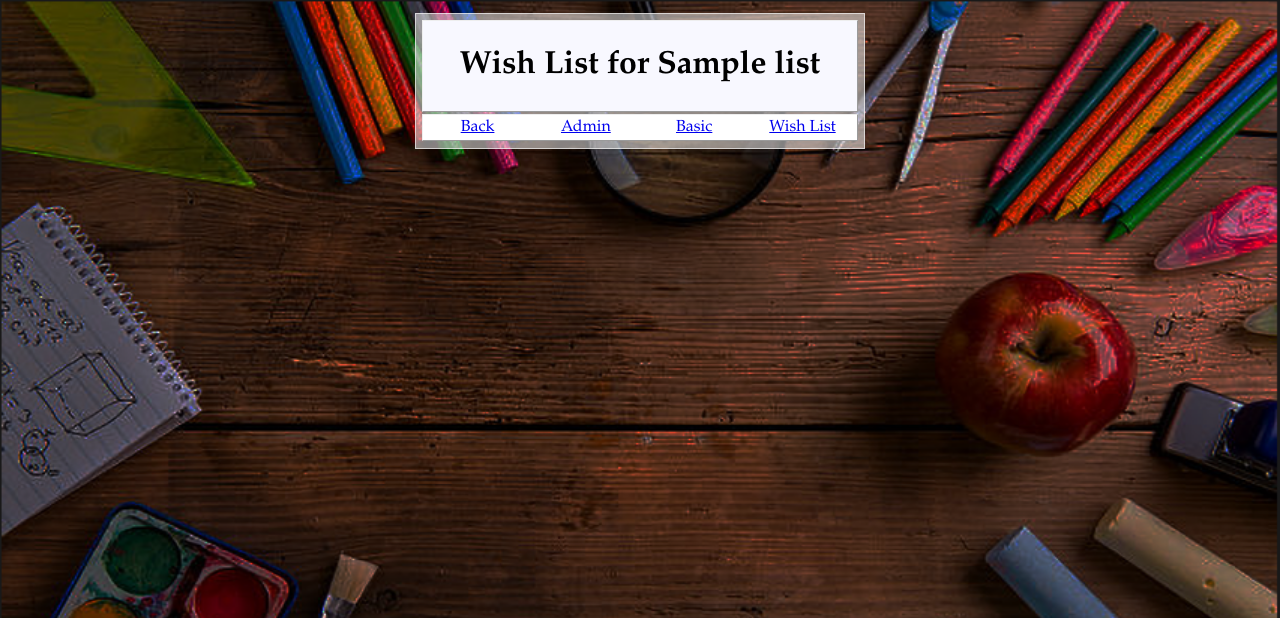
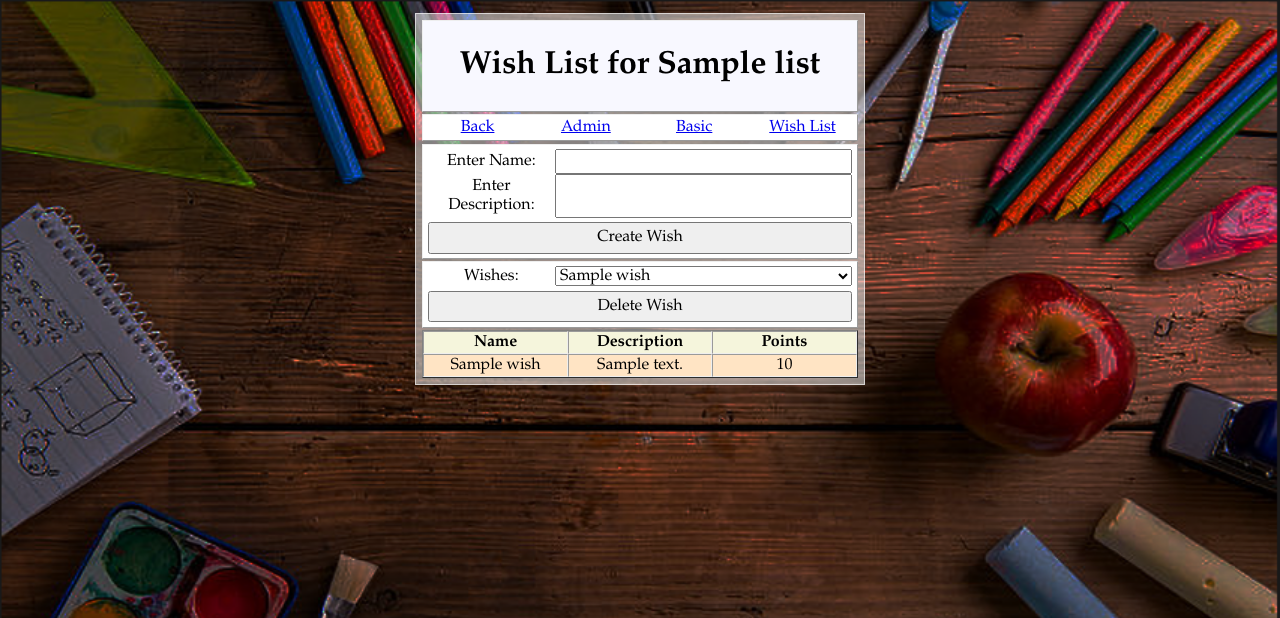
Before and after one commit to gguerini129/chores-tasks, a Flask app: page /tasklist/1/wishlist in a window 1280 px wide. Shown: the top 618 px of the page. Run offline with Flask 2, Linux system fonts and the light colour scheme; the visitor is signed in with stand-in values (Sample User, id 1); tables that the repository leaves empty hold one stand-in row (values such as "Sample post"); some libraries are stand-ins or nearby versions.

Commit message:
Added wish list page, add wish, delete wish

```diff
--- a/main.py
+++ b/main.py
@@ -325,7 +325,7 @@ def delete_task_list(task_list_id):
     mysql.connection.commit()
     cursor.close()
 
-# VIEW FUNCTION FOR WISH LIST
+# VIEW FUNCTION FOR TASK LIST WISH LIST
 @app.route("/tasklist/<int:task_list_id>/wishlist", methods=["GET", "POST"])
 def task_list_wish_list(task_list_id):
     error = ""
@@ -333,7 +333,18 @@ def task_list_wish_list(task_list_id):
     if request.method == "POST":
         form = request.form
 
+        if form["submit"] == "create":
+            if "description" in request.form:
+                add_wish(form["name"], form["description"], session["user_id"], task_list_id)
+            else:
+                add_wish(form["name"], session["user_id"], task_list_id)
+        elif form["submit"] == "delete":
+            delete_wish(form["id"])
+        else:
+            raise Exception()
+
     task_list = get_task_list(task_list_id)
+    wishes = get_wishes(task_list_id)
 
     if parent_of(session["user_id"], task_list_id):
         user_type = "parent"
@@ -344,7 +355,33 @@ def task_list_wish_list(task_list_id):
     else:
         raise Exception()
 
-    return render_template("tasklist/wishlist.html", task_list=task_list, user_type=user_type)
+    return render_template("tasklist/wishlist.html", task_list=task_list, wishes=wishes, user_type=user_type)
+
+# HELPER FUNCTIONS FOR TASK LIST WISH LIST
+def get_wishes(task_list_id):
+    cursor = mysql.connection.cursor(MySQLdb.cursors.DictCursor)
+    cursor.execute("SELECT * FROM wish WHERE task_list_id = %s", (task_list_id,))
+    wishes = cursor.fetchall()
+    cursor.close()
+    return wishes
+
+def add_wish(name, user_id, task_list_id):
+    cursor = mysql.connection.cursor(MySQLdb.cursors.DictCursor)
+    cursor.execute("INSERT INTO wish (name, user_id, task_list_id) VALUES (%s, %s, %s)", (name, user_id, task_list_id,))
+    mysql.connection.commit()
+    cursor.close()
+
+def add_wish(name, description, user_id, task_list_id):
+    cursor = mysql.connection.cursor(MySQLdb.cursors.DictCursor)
+    cursor.execute("INSERT INTO wish (name, description, user_id, task_list_id) VALUES (%s, %s, %s, %s)", (name, description, user_id, task_list_id,))
+    mysql.connection.commit()
+    cursor.close()
+
+def delete_wish(wish_id):
+    cursor = mysql.connection.cursor(MySQLdb.cursors.DictCursor)
+    cursor.execute("DELETE FROM wish WHERE wish_id = %s", (wish_id,))
+    mysql.connection.commit()
+    cursor.close()
 
 # EXECUTION
 if __name__ == "__main__":
--- a/templates/tasklist/wishlist.html
+++ b/templates/tasklist/wishlist.html
@@ -17,46 +17,46 @@
             <a href="{{ url_for('task_list_wish_list', task_list_id=task_list['task_list_id']) }}">Wish List</a>
         {% endif %}
     </nav>
-    <!-- <form class="plate" action="{{ url_for('task_list_basic', task_list_id=task_list['task_list_id']) }}" method="post"> -->
-        <!-- <div class="fields"> -->
-            <!-- <label for="task-name">Enter Name:</label> -->
-            <!-- <input type="text" id="task-name" name="name" maxlength="32" required="" /> -->
-            <!-- <label for="task-description">Enter Description:</label> -->
-            <!-- <textarea style="resize: none;" id="task-description" name="description" maxlength="256"></textarea> -->
-            <!-- <label for="date-time-due">Enter Date-Time Due:</label> -->
-            <!-- <input type="datetime-local" id="date-time-due" name="task-date-time-due" disabled="" /> -->
-        <!-- </div> -->
-        <!-- <div class="actions"> -->
-            <!-- <button class="larger" name="submit" value="create">Create Task</button> -->
-        <!-- </div> -->
-    <!-- </form> -->
-    <!-- {% if deletable_tasks %} -->
-        <!-- <form class="plate" action="{{ url_for('task_list_basic', task_list_id=task_list['task_list_id']) }}" method="post"> -->
-            <!-- <div class="fields"> -->
-                <!-- <label for="tasks">Tasks:</label> -->
-                <!-- <select id="tasks" name="id" required=""> -->
-                    <!-- {% for task in deletable_tasks %} -->
-                        <!-- <option value="{{ task['task_id'] }}">{{ task["name"] }}</option> -->
-                    <!-- {% endfor %} -->
-                <!-- </select> -->
-            <!-- </div> -->
-            <!-- <div class="actions"> -->
-                <!-- <button class="larger" name="submit" value="delete">Delete Task</button> -->
-            <!-- </div> -->
-        <!-- </form> -->
-    <!-- {% endif %} -->
-    <!-- {% if tasks %} -->
-        <!-- <table class="task-list plate"> -->
-            <!-- <tr> -->
-                <!-- <th>Name</th> -->
-                <!-- <th>Description</th> -->
-            <!-- </tr> -->
-            <!-- {% for task in tasks %} -->
-                <!-- <tr> -->
-                    <!-- <td>{{ task["name"] }}</td> -->
-                    <!-- <td>{{ task["description"] }}</td> -->
-                <!-- </tr> -->
-            <!-- {% endfor %} -->
-        <!-- </table> -->
-    <!-- {% endif %} -->
+    <form class="plate" action="{{ url_for('task_list_wish_list', task_list_id=task_list['task_list_id']) }}" method="post">
+        <div class="fields">
+            <label for="wish-name">Enter Name:</label>
+            <input type="text" id="wish-name" name="name" maxlength="32" required="" />
+            <label for="wish-description">Enter Description:</label>
+            <textarea style="resize: none;" id="wish-description" name="description" maxlength="256"></textarea>
+        </div>
+        <div class="actions">
+            <button class="larger" name="submit" value="create">Create Wish</button>
+        </div>
+    </form>
+    {% if wishes %}
+        <form class="plate" action="{{ url_for('task_list_wish_list', task_list_id=task_list['task_list_id']) }}" method="post">
+            <div class="fields">
+                <label for="wishes">Wishes:</label>
+                <select id="wishes" name="id" required="">
+                    {% for wish in wishes %}
+                        <option value="{{ wish['wish_id'] }}">{{ wish["name"] }}</option>
+                    {% endfor %}
+                </select>
+            </div>
+            <div class="actions">
+                <button class="larger" name="submit" value="delete">Delete Wish</button>
+            </div>
+        </form>
+    {% endif %}
+    {% if wishes %}
+        <table class="task-list plate">
+            <tr>
+                <th>Name</th>
+                <th>Description</th>
+                <th>Points</th>
+            </tr>
+            {% for wish in wishes %}
+                <tr>
+                    <td>{{ wish["name"] }}</td>
+                    <td>{{ wish["description"] }}</td>
+                    <td>{{ wish["points"] }}</td>
+                </tr>
+            {% endfor %}
+        </table>
+    {% endif %}
 {% endblock %}
```
Also changed, not shown: 1 other file.
